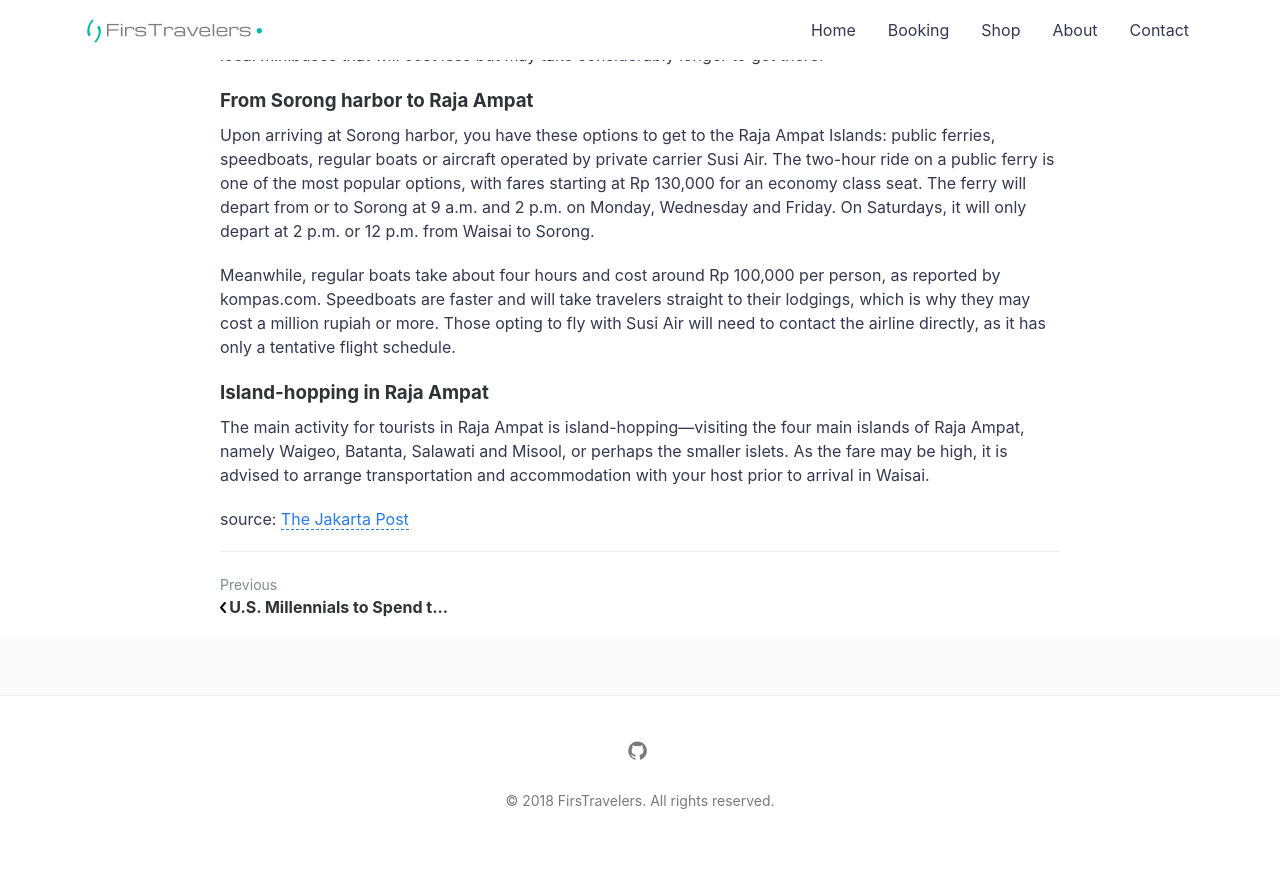
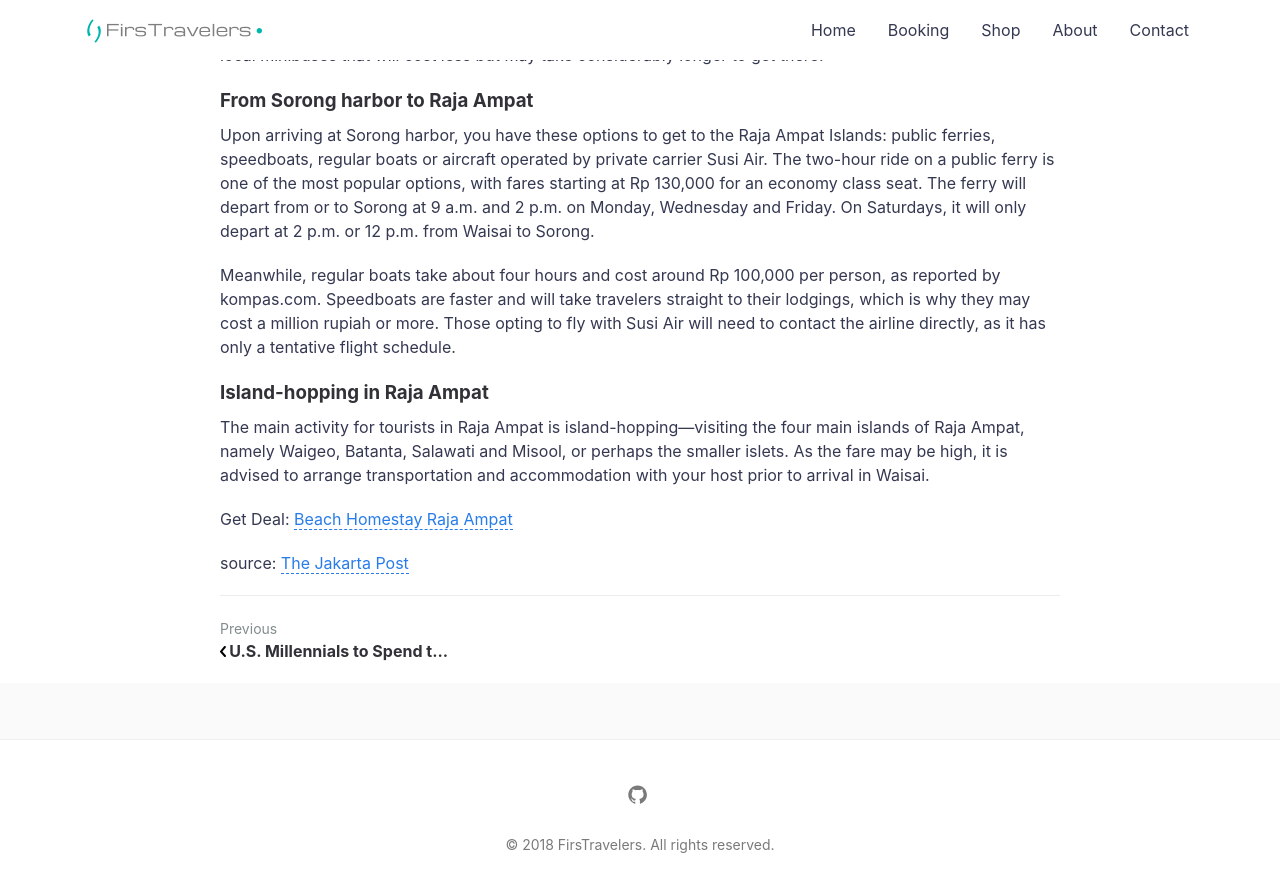
Before and after one commit to artipedia/firstravelers, a Jekyll site: the page built from _posts/2018-08-22-guide-visiting-raja-ampat-indonesia.markdown, in a window 1280 px wide and 900 px high, scrolled down 1053 px. Shown: the top 892 px of the window. Built offline with Jekyll 4.4.1, drawn with Linux system fonts in a browser that asks for light colours; a script that is not in the unit is left out; comment, search, counter and statistics services are not loaded; before the commit the page ends 1909 px from its top, so only the background shows below that.

Commit message:
Update 2018-08-22-guide-visiting-raja-ampat-indonesia.markdown

```diff
--- a/_posts/2018-08-22-guide-visiting-raja-ampat-indonesia.markdown
+++ b/_posts/2018-08-22-guide-visiting-raja-ampat-indonesia.markdown
@@ -26,4 +26,6 @@ Meanwhile, regular boats take about four hours and cost around Rp 100,000 per pe
 ### Island-hopping in Raja Ampat
 The main activity for tourists in Raja Ampat is island-hopping—visiting the four main islands of Raja Ampat, namely Waigeo, Batanta, Salawati and Misool, or perhaps the smaller islets. As the fare may be high, it is advised to arrange transportation and accommodation with your host prior to arrival in Waisai.
 
+Get Deal: [Beach Homestay Raja Ampat](https://www.booking.com/hotel/id/ampi-waisai.en.html?aid=1595056&no_rooms=1&group_adults=1)
+
 source: <a href="http://www.thejakartapost.com/travel/2016/10/19/guide-to-visiting-raja-ampat-for-first-timers.html" rel="nofollow">The Jakarta Post</a>
```
